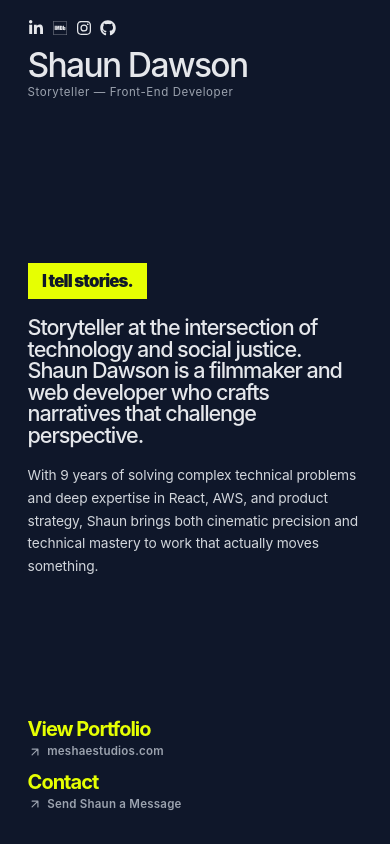
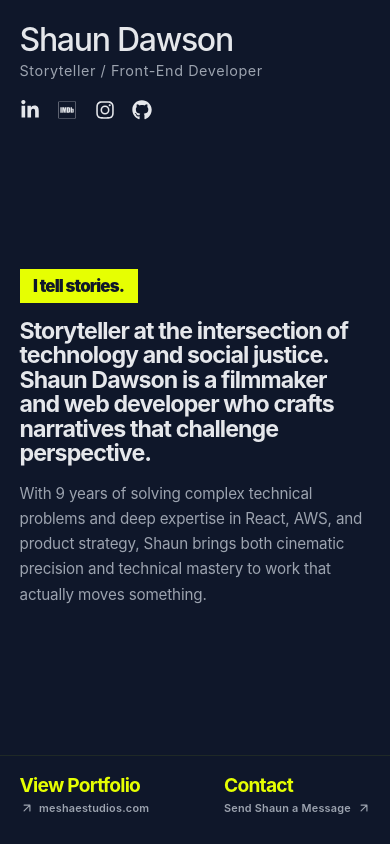
Before and after one commit to shaundawson/landing-page-nextjs-swiss, a Next.js app in the folder shaun-dawson-portfolio/: page / in a window 390 px wide. Built offline with nearby package versions, Linux system fonts and the light colour scheme.

Commit message:
theme update

```diff
--- a/shaun-dawson-portfolio/app/globals.css
+++ b/shaun-dawson-portfolio/app/globals.css
@@ -6,12 +6,12 @@
   box-sizing: border-box;
 }
 
-/* Base colors
-   -------------------------
+/* ============================================================
+   Base colors
    Background: #0f172a (slate-900)
    Text:       #e5e7eb (off-white)
-   Accent:     #e6ff02 (highlighter)
-*/
+   Accent:     #e6ff02 (highlighter yellow-green)
+   ============================================================ */
 
 html,
 body {
@@ -26,12 +26,15 @@ body {
   -moz-osx-font-smoothing: grayscale;
 }
 
-/* Body can scroll if other pages need it; hero itself will clip to viewport */
 body {
   overflow-x: hidden;
 }
 
-/* HERO WRAPPER */
+/* ============================================================
+   HERO WRAPPER
+   Full-viewport height, flex column so header/main/footer
+   stack naturally and main-content takes the available middle.
+   ============================================================ */
 .hero {
   position: relative;
   height: 100vh;
@@ -40,11 +43,12 @@ body {
   flex-direction: column;
   background: #0f172a;
   color: #e5e7eb;
-  padding: 2.5rem 2.5rem 2.5rem;
+  /* Desktop padding — consistent insets */
+  padding: 2.5rem 2.5rem;
   overflow: hidden;
 }
 
-/* BACKGROUND */
+/* ── Background ─────────────────────────────────────────────── */
 .hero-bg {
   position: fixed;
   inset: 0;
@@ -58,7 +62,7 @@ body {
   background: #0f172a;
 }
 
-/* LAYOUT: header, main, footer sit above background */
+/* All layout layers sit above the background */
 .hero-header,
 .main-content,
 .hero-footer {
@@ -66,7 +70,11 @@ body {
   z-index: 5;
 }
 
-/* HEADER */
+/* ============================================================
+   HEADER
+   Desktop: 3-column grid — spacer | name+subtitle | socials
+   Mobile:  name+subtitle stacked, socials inline below name
+   ============================================================ */
 .hero-header {
   display: grid;
   grid-template-columns: 9vw 1fr auto;
@@ -75,16 +83,16 @@ body {
   margin-bottom: 2.25rem;
 }
 
-/* Left spacer (empty but keeps the 3-column grid) */
+/* Left spacer — keeps desktop grid aligned */
 .hero-header>div:first-child {
   width: 100%;
 }
 
-/* TOP CENTER - Name + role */
+/* Name + subtitle block */
 .top-center-info {
   display: flex;
   flex-direction: column;
-  gap: 0.25rem;
+  gap: 0.3rem;
   justify-self: start;
   align-items: flex-start;
   text-align: left;
@@ -92,6 +100,7 @@ body {
   margin-left: -2vh;
 }
 
+/* Name */
 .top-label {
   letter-spacing: -0.05em;
   color: #e5e7eb;
@@ -100,6 +109,7 @@ body {
   line-height: 1;
 }
 
+/* Role subtitle */
 .top-sub {
   letter-spacing: 0.05em;
   color: #9ca3af;
@@ -108,18 +118,27 @@ body {
   line-height: 1.2;
 }
 
-/* TOP RIGHT - Social icons */
-.top-social-links {
+/* ── Social icon rows ────────────────────────────────────────── */
+
+/* Desktop: vertical column on the far right */
+.top-social-links--desktop {
   display: flex;
   flex-direction: column;
   gap: 1rem;
   justify-self: end;
+  align-items: center;
+  margin-top: 1rem;
 }
 
-/* Icons default slate, hover neon accent */
+/* Mobile: horizontal row tucked under the name — hidden on desktop */
+.top-social-links--mobile {
+  display: none;
+}
+
+/* Shared icon styles */
 .top-social-icon {
-  width: 24px;
-  height: 24px;
+  width: 22px;
+  height: 22px;
   display: inline-flex;
   align-items: center;
   justify-content: center;
@@ -142,7 +161,12 @@ body {
   height: 100%;
 }
 
-/* MAIN CONTENT */
+/* ============================================================
+   MAIN CONTENT
+   flex: 1 so it fills the space between header and footer.
+   pointer-events: none on the wrapper so the empty areas
+   don't block clicks; inner .content-section re-enables it.
+   ============================================================ */
 .main-content {
   flex: 1;
   display: flex;
@@ -152,14 +176,13 @@ body {
   pointer-events: none;
 }
 
-/* let inner content be clickable */
 .content-section {
   display: flex;
   flex-direction: column;
   pointer-events: auto;
 }
 
-/* Desktop-style progressive indentation */
+/* Desktop progressive indentation — creates visual flow */
 .section-1 {
   padding-left: 9vw;
   padding-right: 7vw;
@@ -175,12 +198,12 @@ body {
   padding-right: 35vw;
 }
 
-/* TAG LABEL – neon chip for "I TELL STORIES." */
+/* ── Tag label ───────────────────────────────────────────────── */
+/* The neon chip: "I tell stories." */
 .tag-label {
   color: #0f172a;
   letter-spacing: -0.05em;
   background: #e6ff02;
-  ;
   width: fit-content;
   padding: 0.75rem 1.5rem;
   font-size: 1.7rem;
@@ -189,7 +212,7 @@ body {
   display: inline-block;
 }
 
-/* HEADLINE – off-white, strong */
+/* ── Headline ────────────────────────────────────────────────── */
 .headline {
   letter-spacing: -0.05em;
   color: #e5e7eb;
@@ -201,7 +224,7 @@ body {
   line-height: 0.95;
 }
 
-/* BODY TEXT – softer gray for hierarchy */
+/* ── Body text ───────────────────────────────────────────────── */
 .body-text {
   color: #d1d5db;
   letter-spacing: -0.01em;
@@ -211,7 +234,11 @@ body {
   line-height: 1.65;
 }
 
-/* FOOTER – desktop/tablet: 3 columns */
+/* ============================================================
+   FOOTER
+   Desktop: 3-column grid — CTA left | copyright center | CTA right
+   Mobile:  2-column row for the two CTAs, copyright hidden
+   ============================================================ */
 .hero-footer {
   display: grid;
   grid-template-columns: auto 1fr auto;
@@ -221,7 +248,7 @@ body {
   padding-right: 3vw;
 }
 
-/* BOTTOM LEFT – View Portfolio */
+/* ── Bottom left (View Portfolio) ───────────────────────────── */
 .bottom-left {
   display: flex;
   flex-direction: column;
@@ -231,7 +258,7 @@ body {
 .bottom-left-link {
   display: flex;
   flex-direction: column;
-  gap: 0.25rem;
+  gap: 0.3rem;
   text-decoration: none;
   color: inherit;
 }
@@ -241,17 +268,16 @@ body {
   opacity: 0.85;
 }
 
-/* Bottom label (VIEW PORTFOLIO / CONTACT) */
+/* The neon CTA text */
 .bottom-label {
   letter-spacing: -0.05em;
-
   color: #e6ff02;
   font-size: 1.75rem;
   font-weight: 700;
   line-height: 1;
 }
 
-/* BOTTOM CENTER – Copyright (desktop/tablet) */
+/* ── Bottom center (copyright) ──────────────────────────────── */
 .bottom-center {
   justify-self: center;
   text-align: center;
@@ -265,7 +291,7 @@ body {
   line-height: 1;
 }
 
-/* BOTTOM RIGHT – Contact + CTA (desktop/tablet) */
+/* ── Bottom right (Contact) ─────────────────────────────────── */
 .bottom-right-contact {
   border: none;
   padding: 0;
@@ -276,13 +302,12 @@ body {
   font: inherit;
 }
 
-/* Reuse same hover effect as bottom-left */
 .bottom-right-contact:hover .visit-site,
 .bottom-right-contact:hover .bottom-label {
   opacity: 0.85;
 }
 
-/* VISIT-SITE / CTA STYLE */
+/* ── Visit-site / small arrow link ─────────────────────────── */
 .visit-site {
   display: inline-flex;
   align-items: center;
@@ -308,9 +333,12 @@ body {
   width: 14px;
   height: 14px;
   stroke: currentColor;
+  flex-shrink: 0;
 }
 
-/* MODAL */
+/* ============================================================
+   MODAL
+   ============================================================ */
 .modal-overlay {
   position: fixed;
   inset: 0;
@@ -343,7 +371,6 @@ body {
   color: #e6ff02;
 }
 
-/* Close button */
 .modal-close {
   position: absolute;
   top: 1.5rem;
@@ -372,7 +399,7 @@ body {
   stroke: #e6ff02 !important;
 }
 
-/* HubSpot form */
+/* HubSpot form overrides */
 #hubspot-form-container .hbspt-form {
   color: #e5e7eb !important;
 }
@@ -441,7 +468,9 @@ body {
   box-shadow: 0 6px 18px rgba(0, 0, 0, 0.6);
 }
 
-/* ============ RESPONSIVE BREAKPOINTS ============ */
+/* ============================================================
+   RESPONSIVE BREAKPOINTS
+   ============================================================ */
 
 /* Large tablets / small laptops */
 @media (max-width: 1200px) {
@@ -461,7 +490,7 @@ body {
 /* Tablets */
 @media (max-width: 900px) {
   .hero {
-    padding: 2rem 1.5rem 2rem;
+    padding: 2rem 1.5rem;
   }
 
   .hero-header {
@@ -486,254 +515,218 @@ body {
 
   .hero-footer {
     margin-top: 2rem;
-  }
-
-  .bottom-right .bottom-label {
-    font-size: 1.5rem;
+    padding-left: 5vw;
   }
 
   .bottom-label {
     font-size: 1.6rem;
   }
 
-  /* slightly smaller social icons on midsize screens */
   .top-social-icon {
     width: 20px;
     height: 20px;
   }
 }
 
-/* Small tablets / large phones */
+/* ============================================================
+   MOBILE (768px and below)
+   Complete layout rethink for small screens.
+   Key changes:
+   — Socials move from right column to inline below the name
+   — Header becomes a simple flex column
+   — Main content sections all share the same horizontal padding
+   — Footer becomes a clean 2-column row for the two CTAs
+   — Body text slightly larger for readability
+   ============================================================ */
 @media (max-width: 768px) {
+
+  /* Hero: less padding, flex column fills viewport */
   .hero {
-    padding: 1.75rem 1.25rem 1.75rem;
+    padding: 0;
+    display: flex;
+    flex-direction: column;
+    height: 100svh;
   }
 
+  /* ── Header ──────────────────────────────────────────────── */
+  /* Remove desktop grid; use flex column instead */
   .hero-header {
-    grid-template-columns: auto auto;
-    grid-template-rows: auto auto;
-    row-gap: 0.4rem;
-    margin-bottom: 1.6rem;
+    display: flex;
+    flex-direction: column;
+    gap: 0;
+    margin: 0;
+    padding: 2rem 6vw 0;
   }
 
+  /* Hide the desktop spacer */
   .hero-header>div:first-child {
     display: none;
   }
 
+  /* Name + subtitle: remove desktop offsets */
   .top-center-info {
-    grid-column: 1 / -1;
-    order: 2;
-    align-items: flex-start;
-    text-align: left;
+    margin-top: 0;
+    margin-left: 0;
+    gap: 0.35rem;
   }
 
-  .top-social-links {
-    flex-direction: row;
-    gap: 0.5rem;
-    justify-self: flex-end;
-    order: 1;
+  /* Name: slightly smaller so it doesn't overpower the headline */
+  .top-label {
+    font-size: 2.4rem;
+    letter-spacing: -0.04em;
   }
 
-  .top-social-icon {
-    width: 18px;
-    height: 18px;
+  /* Subtitle */
+  .top-sub {
+    font-size: 0.9rem;
+    letter-spacing: 0.04em;
   }
 
-  .main-content {
-    gap: 1.25rem;
+  /* Mobile social row — visible, horizontal, sits under name */
+  .top-social-links--mobile {
+    display: flex;
+    flex-direction: row;
+    gap: 1.1rem;
+    align-items: center;
+    margin-top: 1rem;
   }
 
-  .section-1,
-  .section-2,
-  .section-3 {
-    padding-left: 5vw;
-    padding-right: 5vw;
+  .top-social-links--mobile .top-social-icon {
+    width: 20px;
+    height: 20px;
   }
 
-  .headline {
-    font-size: clamp(1.7rem, 4.6vw, 2.4rem);
-    line-height: 1;
+  /* Desktop social column hidden on mobile */
+  .top-social-links--desktop {
+    display: none;
   }
 
-  .tag-label {
-    font-size: 1.5rem;
-    padding: 0.55rem 1.1rem;
-  }
-
-  .body-text {
-    font-size: 0.9rem;
-  }
-
-  .hero-footer {
-    grid-template-columns: 1fr;
-    row-gap: 0.75rem;
-    margin-top: 1.6rem;
-  }
-
-  .bottom-left,
-  .bottom-right {
-    align-items: flex-start;
-  }
-
-  .bottom-right .bottom-label {
-    font-size: 1.35rem;
-  }
-
-  .bottom-label {
-    font-size: 1.4rem;
-  }
-}
-
-/* Phones – reorder footer visually */
-@media (max-width: 600px) {
-  .hero {
-    padding: 1.5rem 1rem 1.5rem;
-    display: flex;
-    flex-direction: column;
-  }
-
-  .hero-header {
-    padding-left: 4vw;
-    padding-right: 4vw;
-    display: flex;
-    flex-direction: column;
-    align-items: flex-start;
-    row-gap: 0.75rem;
-    margin-bottom: 1.4rem;
-  }
-
-  .top-center-info {
-    display: flex;
-    flex-direction: column;
-    gap: 0.25rem;
-    justify-self: start;
-    align-items: flex-start;
-    text-align: left;
-    margin-top: 0vh;
-    margin-left: 0vh;
-  }
-
-  .top-label {
-    font-size: 2.1rem;
-  }
-
-  .top-sub {
-    font-size: 0.72rem;
-  }
-
-  .top-social-icon {
-    width: 16px;
-    height: 16px;
-  }
-
+  /* ── Main content ────────────────────────────────────────── */
   .main-content {
     flex: 1;
     display: flex;
     flex-direction: column;
     justify-content: center;
-    gap: 1.1rem;
+    gap: 1.25rem;
+    padding: 0 6vw;
   }
 
+  /* All sections share the same padding on mobile */
   .section-1,
   .section-2,
   .section-3 {
-    padding-left: 4vw;
-    padding-right: 4vw;
+    padding-left: 0;
+    padding-right: 0;
   }
 
-  .headline {
-    font-size: clamp(1.5rem, 5.2vw, 2.1rem);
-    font-weight: 500;
+  /* Tag chip: slightly smaller */
+  .tag-label {
+    font-size: 1.25rem;
+    padding: 0.55rem 1rem;
+    font-weight: 900;
   }
 
-  .tag-label {
-    font-size: 1.15rem;
-    padding: 0.5rem 0.9rem;
+  /* Headline: readable but not dominating */
+  .headline {
+    font-size: clamp(1.65rem, 5.5vw, 2.2rem);
+    font-weight: 700;
+    line-height: 1.05;
+    letter-spacing: -0.04em;
   }
 
+  /* Body text: comfortable reading size */
   .body-text {
-    font-size: 0.86rem;
+    font-size: 0.95rem;
+    line-height: 1.65;
+    color: #9ca3af;
   }
 
-  /* Footer stack, all left-aligned and same width */
+  /* ── Footer ──────────────────────────────────────────────── */
+  /* Two equal columns: View Portfolio | Contact               */
+  /* Copyright hidden on mobile — too cluttered                */
   .hero-footer {
+    display: grid;
+    grid-template-columns: 1fr 1fr;
+    grid-template-rows: auto;
+    align-items: end;
     margin-top: 0;
-    margin-bottom: 0;
-    display: flex;
-    flex-direction: column;
-    gap: 0.75rem;
-    align-items: stretch;
-    /* key change */
+    padding: 1.5rem 6vw 2rem;
+    gap: 0;
+    border-top: 1px solid rgba(230, 255, 2, 0.08);
   }
 
-  .bottom-left,
-  .bottom-right {
-    align-items: flex-start;
-    order: 1;
-    gap: 0.25rem;
-    width: 100%;
-    /* make each block full-width */
+  /* Left CTA */
+  .bottom-left {
+    grid-column: 1;
+    justify-self: start;
   }
 
+  /* Right CTA */
   .bottom-right {
-    order: 2;
+    grid-column: 2;
+    justify-self: end;
+    text-align: right;
   }
 
-  .bottom-left-link,
-  .bottom-right-contact {
-    width: 100%;
-    /* anchor + button occupy same width */
+  /* Align right CTA text to the right */
+  .bottom-right .bottom-left-link,
+  .bottom-right .bottom-right-contact {
+    align-items: flex-start;
   }
 
-  .bottom-right .bottom-label {
-    font-size: 1.25rem;
+  .bottom-right .visit-site {
+    flex-direction: row-reverse;
+  }
+
+  /* Copyright stays hidden on mobile */
+  .bottom-center {
+    display: none;
+  }
+
+  /* CTA labels: comfortable size */
+  .bottom-label {
+    font-size: 1.35rem;
+    letter-spacing: -0.04em;
   }
 
   .visit-site {
-    font-size: 0.72rem;
-  }
-
-  .visit-site--contact {
-    padding-left: 0;
-  }
-
-  .bottom-center {
-    order: 3;
-    align-self: flex-start;
-    /* align copyright with left edge */
-    text-align: left;
-  }
-
-  .copyright-text {
-    display: none;
+    font-size: 0.68rem;
   }
 }
 
 /* Very small phones */
 @media (max-width: 400px) {
   .hero {
-    padding: 1.25rem 0.75rem 1.25rem;
+    padding: 0;
+  }
+
+  .hero-header {
+    padding: 1.5rem 5vw 0;
+  }
+
+  .main-content {
+    padding: 0 5vw;
+    gap: 1rem;
+  }
+
+  .top-label {
+    font-size: 2rem;
   }
 
   .headline {
-    font-size: clamp(1.35rem, 5.4vw, 1.9rem);
+    font-size: clamp(1.45rem, 5.8vw, 1.9rem);
   }
 
   .tag-label {
     font-size: 1.05rem;
+    padding: 0.45rem 0.85rem;
   }
 
   .bottom-label {
-    font-size: 1.25rem;
+    font-size: 1.2rem;
   }
 
   .hero-footer {
-    gap: 0.7rem;
-    padding-left: 4vw;
-    padding-right: 4vw;
-  }
-
-  .copyright-text {
-    display: none;
+    padding: 1.25rem 5vw 1.75rem;
   }
 }
--- a/shaun-dawson-portfolio/components/Hero.tsx
+++ b/shaun-dawson-portfolio/components/Hero.tsx
@@ -1,10 +1,9 @@
 'use client'
 
-import React, { useEffect, useState } from 'react'
+import React, { useState } from 'react'
 import ContactModal from './ContactModal'
 import { FontAwesomeIcon } from '@fortawesome/react-fontawesome'
 import { faGithub, faLinkedinIn, faInstagram, faImdb } from '@fortawesome/free-brands-svg-icons'
-
 
 export default function Hero() {
     const [isModalOpen, setIsModalOpen] = useState(false)
@@ -16,27 +15,44 @@ export default function Hero() {
         { name: 'GitHub', icon: faGithub, url: 'https://github.com/shaundawson' },
     ]
 
-    const handleContactClick = () => {
-        setIsModalOpen(true)
-    }
-
     return (
         <div className="hero">
             {/* Background */}
             <div className="hero-bg">
-                <div className="bg-overlay"></div>
+                <div className="bg-overlay" />
             </div>
 
-            {/* HEADER */}
+            {/* ── HEADER ────────────────────────────────────────── */}
+            {/* Desktop: name left, socials far right (column).     */}
+            {/* Mobile: name top, socials inline below name.        */}
             <header className="hero-header">
+                {/* Left spacer — desktop grid only */}
                 <div aria-hidden="true" />
 
                 <div className="top-center-info">
                     <span className="top-label">Shaun Dawson</span>
-                    <span className="top-sub">Storyteller — Front-End Developer</span>
+                    {/* Subtitle: replaced em dash with slash per user preference */}
+                    <span className="top-sub">Storyteller / Front-End Developer</span>
+
+                    {/* Social icons live UNDER the name on mobile only */}
+                    <div className="top-social-links--mobile">
+                        {socialLinks.map((link) => (
+                            <a
+                                key={link.name}
+                                href={link.url}
+                                className="top-social-icon"
+                                title={link.name}
+                                target="_blank"
+                                rel="noreferrer"
+                            >
+                                <FontAwesomeIcon icon={link.icon} />
+                            </a>
+                        ))}
+                    </div>
                 </div>
 
-                <div className="top-social-links">
+                {/* Social icons on the right — desktop only */}
+                <div className="top-social-links--desktop">
                     {socialLinks.map((link) => (
                         <a
                             key={link.name}
@@ -52,7 +68,9 @@ export default function Hero() {
                 </div>
             </header>
 
-            {/* MAIN CONTENT */}
+            {/* ── MAIN CONTENT ──────────────────────────────────── */}
+            {/* Desktop: progressive right-indentation per section. */}
+            {/* Mobile: uniform padding, tighter gaps.              */}
             <main className="main-content">
                 <div className="content-section section-1">
                     <span className="tag-label">I tell stories.</span>
@@ -60,20 +78,24 @@ export default function Hero() {
 
                 <div className="content-section section-2">
                     <h1 className="headline">
-                        Storyteller at the intersection of technology and social justice. Shaun Dawson is a filmmaker and web
-                        developer who crafts narratives that challenge perspective.
+                        Storyteller at the intersection of technology and social justice.
+                        Shaun Dawson is a filmmaker and web developer who crafts narratives
+                        that challenge perspective.
                     </h1>
                 </div>
 
                 <div className="content-section section-3">
                     <p className="body-text">
-                        With 9 years of solving complex technical problems and deep expertise in React, AWS, and product strategy,
-                        Shaun brings both cinematic precision and technical mastery to work that actually moves something.
+                        With 9 years of solving complex technical problems and deep expertise
+                        in React, AWS, and product strategy, Shaun brings both cinematic
+                        precision and technical mastery to work that actually moves something.
                     </p>
                 </div>
             </main>
 
-            {/* FOOTER */}
+            {/* ── FOOTER ────────────────────────────────────────── */}
+            {/* Desktop: 3-column grid (left CTA / copyright / right CTA). */}
+            {/* Mobile: stacked column, CTAs full-width, copyright hidden.  */}
             <footer className="hero-footer">
                 <div className="bottom-left">
                     <a
@@ -94,15 +116,14 @@ export default function Hero() {
 
                 <div className="bottom-center">
                     <span className="copyright-text">
-                        © 2026. All Rights Reserved. — Shaun Dawson.
+                        © 2026. All Rights Reserved. Shaun Dawson.
                     </span>
                 </div>
 
                 <div className="bottom-right">
-                    {/* This mirrors bottom-left visually but triggers the modal */}
                     <button
                         type="button"
-                        onClick={handleContactClick}
+                        onClick={() => setIsModalOpen(true)}
                         className="bottom-left-link bottom-right-contact"
                     >
                         <span className="bottom-label">Contact</span>
@@ -116,7 +137,6 @@ export default function Hero() {
                 </div>
             </footer>
 
-
             <ContactModal isOpen={isModalOpen} onClose={() => setIsModalOpen(false)} />
         </div>
     )
```
